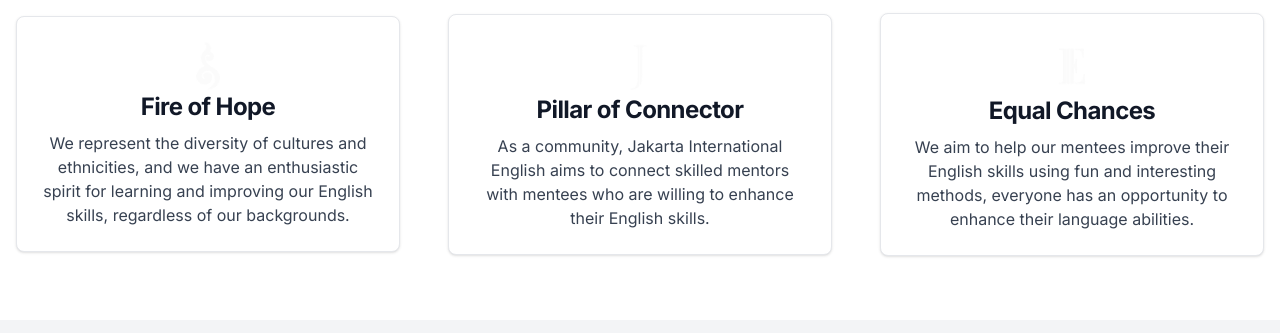
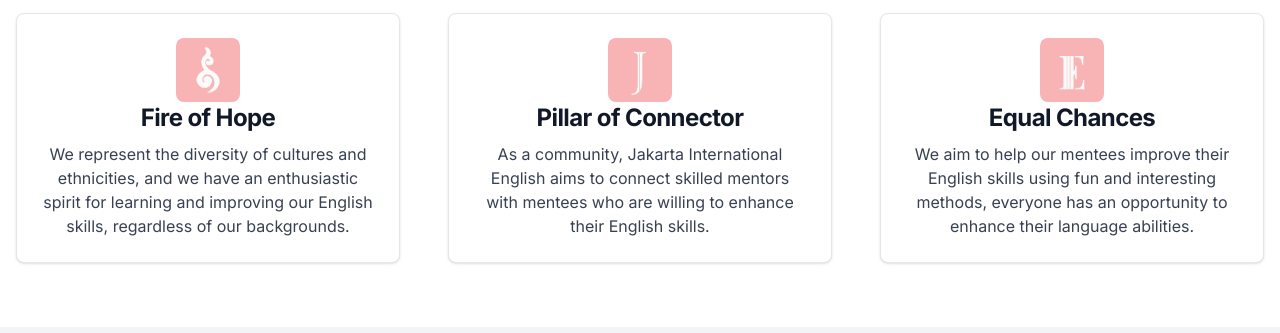
Before and after one commit to AnandaArya/jie-landing-page, a website: page index.html in a window 1280 px wide. Shown: the part 467-800 px from the top of the page. Drawn offline with nearby package versions, Linux system fonts and the light colour scheme.

Commit message:
Bg changes

```diff
--- a/index.html
+++ b/index.html
@@ -136,21 +136,27 @@
         <div class="grid md:grid-cols-3 gap-8 text-gray-500 sm:gap-12 dark:text-gray-400">
           <div class="flex text-center items-center justify-center lg:justify-center ">
             <a href="#" class="block max-w-sm  p-6 bg-white border border-gray-200 rounded-lg shadow hover:bg-gray-100 dark:bg-gray-800 dark:border-gray-700 dark:hover:bg-gray-700">
-              <img class="mx-auto" src="img/section-1-image-1.png" alt="image" width="50px" height="50px">
+              <div class="bg-red-300 mx-auto w-16 h-16 rounded-lg p-2">
+                <img class="mx-auto" src="img/section-1-image-1.png" alt="image" width="50px" height="50px">
+              </div>
               <h5 class="mb-2 text-2xl font-bold tracking-tight text-gray-900 dark:text-white">Fire of Hope</h5>
               <p class="font-normal text-gray-700 dark:text-gray-400">We represent the diversity of cultures and ethnicities, and we have an enthusiastic spirit for learning and improving our English skills, regardless of our backgrounds.</p>
             </a>
           </div>
           <div class="flex text-center items-center lg:justify-center">
             <a href="#" class="block max-w-sm p-6 bg-white border border-gray-200 rounded-lg shadow hover:bg-gray-100 dark:bg-gray-800 dark:border-gray-700 dark:hover:bg-gray-700">
-              <img class="mx-auto" src="img/section-1-image-2.png" alt="image" width="50px" height="50px">
+              <div class="bg-red-300 mx-auto w-16 h-16 rounded-lg p-2">
+                <img class="mx-auto" src="img/section-1-image-2.png" alt="image" width="50px" height="50px">
+              </div>
               <h5 class="mb-2 text-2xl font-bold tracking-tight text-center text-gray-900 dark:text-white">Pillar of Connector</h5>
               <p class="font-normal text-gray-700 dark:text-gray-400">As a community, Jakarta International English aims to connect skilled mentors with mentees who are willing to enhance their English skills.</p>
             </a>
           </div>
           <div class="flex text-center items-center lg:justify-center">
             <a href="#" class="block max-w-sm p-6 bg-white border border-gray-200 rounded-lg shadow hover:bg-gray-100 dark:bg-gray-800 dark:border-gray-700 dark:hover:bg-gray-700">
-              <img class="mx-auto" src="img/section-1-image-3.png" alt="image" width="50px" height="50px">
+              <div class="bg-red-300 mx-auto w-16 h-16 rounded-lg p-2">
+                <img class="mx-auto" src="img/section-1-image-3.png" alt="image" width="50px" height="50px">
+              </div>
               <h5 class="mb-2 text-2xl font-bold tracking-tight text-center text-gray-900 dark:text-white">Equal Chances</h5>
               <p class="font-normal text-gray-700 dark:text-gray-400">We aim to help our mentees improve their English skills using fun and interesting methods, everyone has an opportunity to enhance their language abilities.</p>
             </a>
```
Also changed, not shown: output.css.
